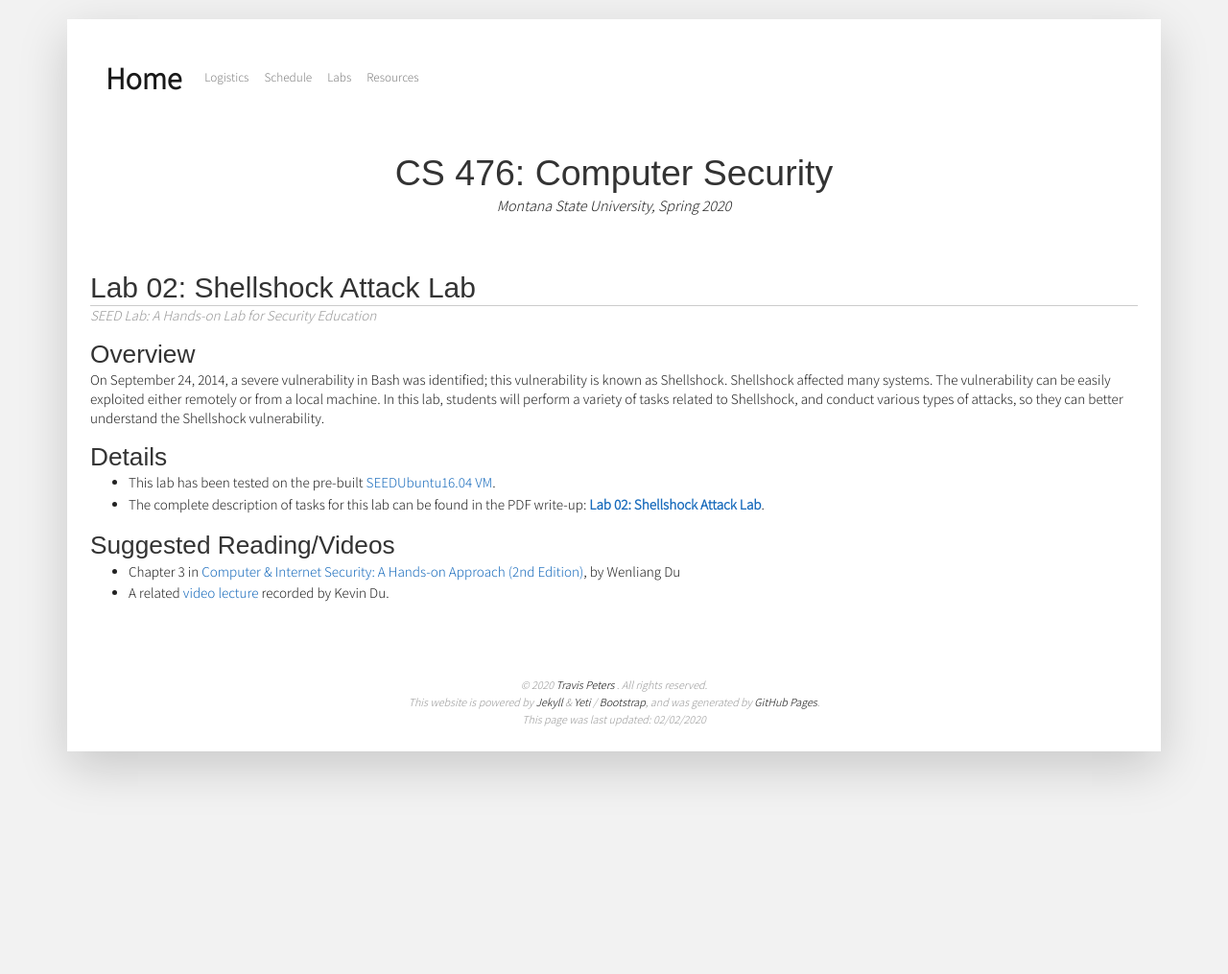
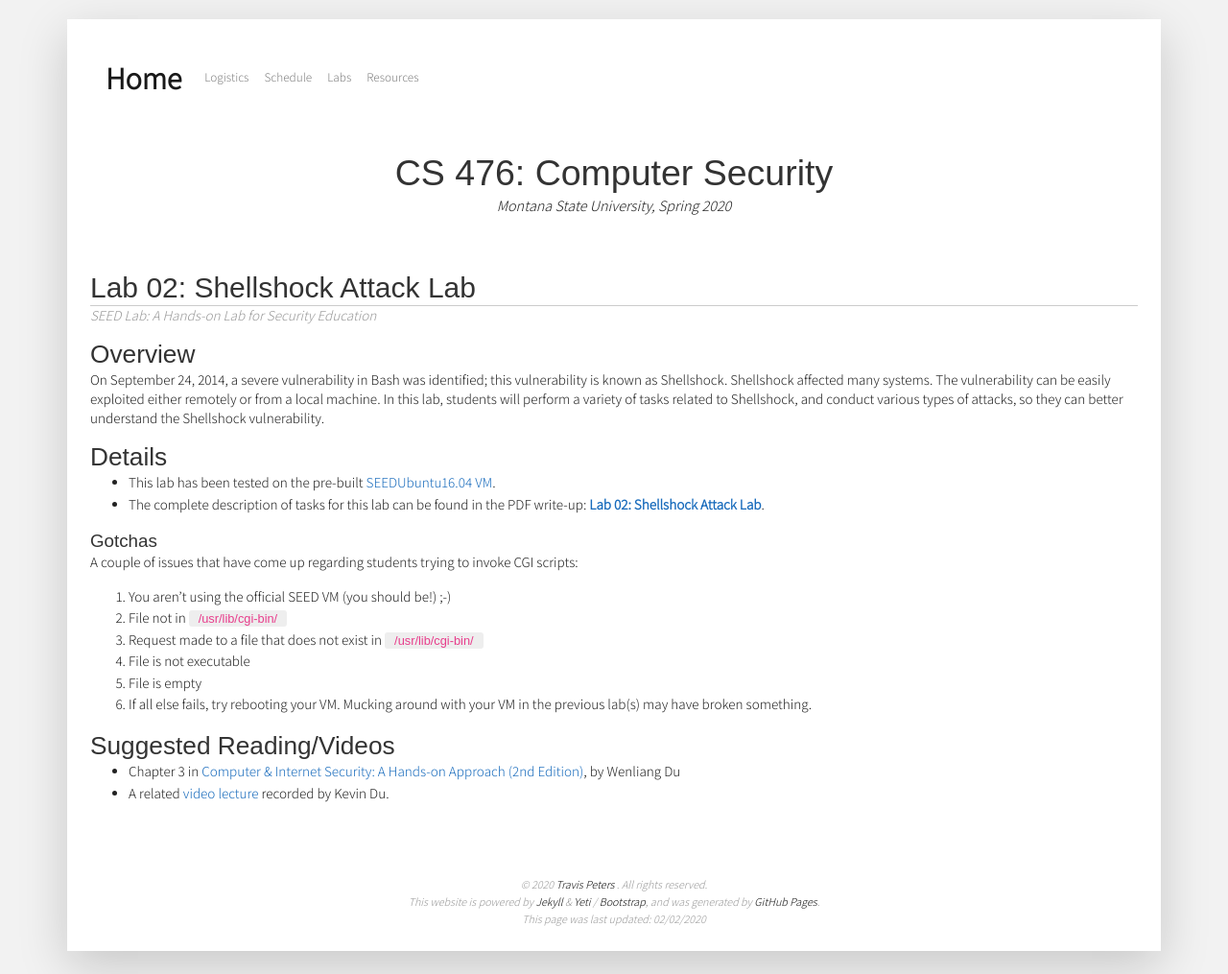
Before and after one commit to traviswpeters/cs476-2020-spring, a Jekyll site: the page built from labs/lab02.md, in a window 1280 px wide. Shown: the whole page at 96% size. Built offline with Jekyll 4.4.1, drawn with Linux system fonts in a browser that asks for light colours; nearby versions of some CDN libraries; some web fonts are replaced; before the commit the page ends 900 px from its top, so only the background shows below that.

Commit message:
add gotchas

```diff
--- a/labs/lab02.md
+++ b/labs/lab02.md
@@ -25,6 +25,18 @@ In this lab, students will perform a variety of tasks related to Shellshock, and
 - This lab has been tested on the pre-built [SEEDUbuntu16.04 VM](https://seedsecuritylabs.org/lab_env.html).
 - The complete description of tasks for this lab can be found in the PDF write-up: **[{{page.title}}]({{page.localurl}})**.
 
+##### Gotchas
+
+A couple of issues that have come up regarding students trying to invoke CGI scripts:
+
+0. You aren't using the official SEED VM (you should be!) ;-)
+1. File not in `/usr/lib/cgi-bin/`
+2. Request made to a file that does not exist in `/usr/lib/cgi-bin/`
+3. File is not executable
+4. File is empty
+5. If all else fails, try rebooting your VM.
+   Mucking around with your VM in the previous lab(s) may have broken something.
+
 ### Suggested Reading/Videos
 
 - Chapter 3 in {{ site.data.settings.textbook }}
```
